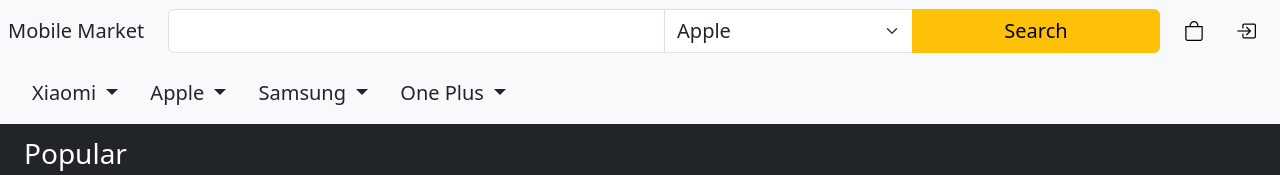
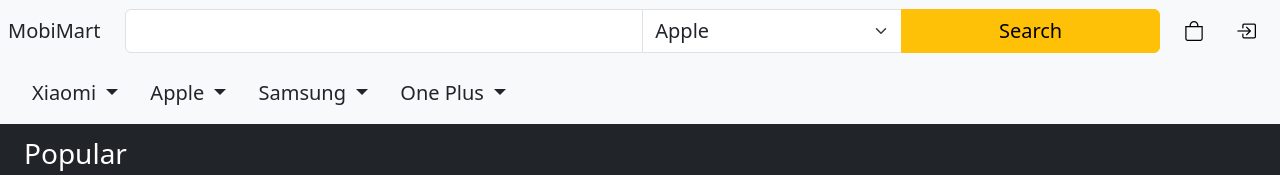
Before and after one commit to t-web-ai/mobile-market, a plain HTML site: page index.html in a window 1280 px wide. Shown: the top 175 px of the page. Drawn offline with nearby package versions, Linux system fonts and the light colour scheme.

Commit message:
Change shop name.

```diff
--- a/index.html
+++ b/index.html
@@ -65,7 +65,7 @@
           <div class="navbar-toggler mx-2 p-2 fs-5">
             <i class="bi bi-list"></i>
           </div>
-          <div class="p-2 fs-5 text-nowrap">Mobile Market</div>
+          <div class="p-2 fs-5 text-nowrap">MobiMart</div>
         </div>
         <div class="input-group d-none d-sm-flex p-2 px-3 align-items-center">
           <input type="text" class="form-control w-50 fs-5" />
```
